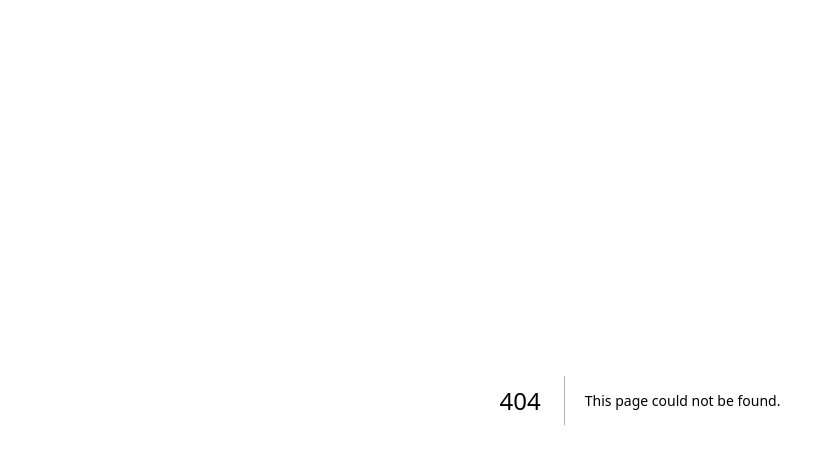
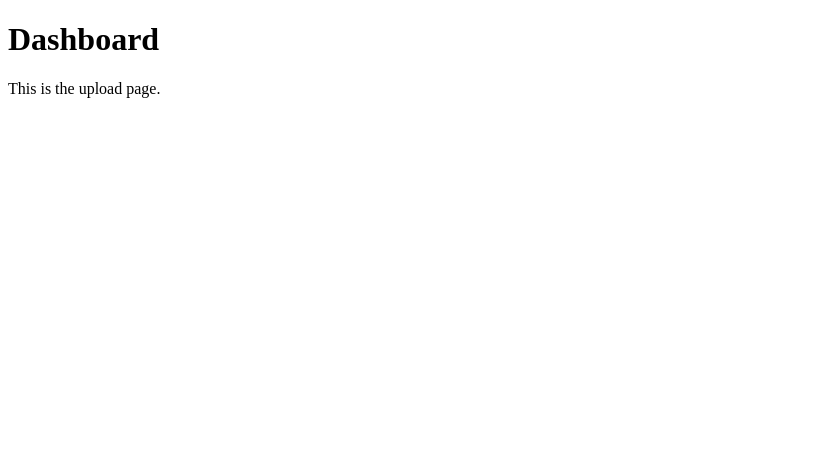
Before and after one commit to qwe2820435o2/its-parking-management-ui, a Next.js app: page /upload in a window 1280 px wide. Before the commit this address had no page. Shown: the top 464 px of the page, without its empty margins (0-835 px from the left). Built offline with nearby package versions, Linux system fonts and the light colour scheme.

Commit message:
feat(upload): change route

```diff
--- a/src/components/Layout.tsx
+++ b/src/components/Layout.tsx
@@ -15,9 +15,9 @@ const Layout = ({children}: LayoutProps) => {
                     Parking Management
                 </div>
                 <nav className="mt-6 flex flex-col space-y-2">
-                    <Link href="/dashboard" className="block px-4">
+                    <Link href="/upload" className="block px-4">
                         <Button variant="ghost" className="w-full justify-start">
-                            Dashboard
+                            upload
                         </Button>
                     </Link>
                     <Link href="/users" className="block px-4">
--- a/src/pages/dashboard.tsx
+++ b/src/pages/upload.tsx
@@ -1,12 +1,12 @@
 import React from 'react';
 
-const Dashboard = () => {
+const Upload = () => {
     return (
         <div>
             <h1 className="text-2xl font-bold">Dashboard</h1>
-            <p>This is the dashboard page.</p>
+            <p>This is the upload page.</p>
         </div>
     );
 };
 
-export default Dashboard;
+export default Upload;
```
